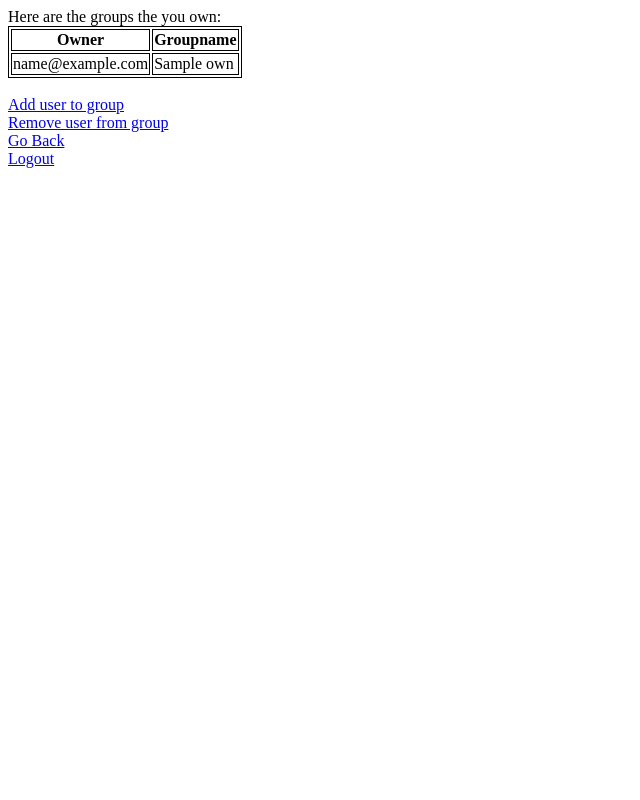
After one commit to keatonpsmith/Database-Project, a Flask app: page /my_groups in a window 1280 px wide. The commit adds this page. Shown: the whole page, without its empty margins (0-640 px from the left). Run offline with Flask 2, Linux system fonts and the light colour scheme; the visitor is signed in with stand-in values (Sample User, id 1); tables that the repository leaves empty or names only in its code hold one stand-in row (values such as "Sample post").

Commit message:
Added page to display group ownership

```diff
--- a/Main.py
+++ b/Main.py
@@ -158,6 +158,16 @@ def ratings():
     cursor.close()
     return render_template('ratings.html', posts=data)
 
+@app.route('/my_groups', methods=["GET", "POST"])
+def groups():
+    email = session['email']
+    cursor = conn.cursor();
+    query = 'SELECT * FROM own WHERE email = %s'
+    cursor.execute(query, (email))
+    data = cursor.fetchall()
+    cursor.close()
+    return render_template('groups.html', posts=data)
+
 @app.route('/manage_tags', methods=["GET", "POST"])
 def manage_tags():
     email = session['email']
--- /dev/null
+++ b/templates/groups.html
@@ -0,0 +1,42 @@
+<html>
+<head>
+</head>
+<body>
+
+<style type="text/css">
+	table, th, td{
+		border: 1px solid black;
+	}
+</style>
+
+Here are the groups the you own:
+
+<table>
+	<th>Owner</th>
+	<th>Groupname</th>
+
+
+{% for line in posts %}
+	<tr>
+		<td>{{line.email}}</td>
+		<td>{{line.fg_name}}</td>
+	</tr>
+{% endfor %}
+</table>
+<br>
+<a href = "/new_friend">Add user to group</a>
+<!-- adding ability to add to a group
+add checking for if group is owned by person later-->
+<br>
+<a href = "/old_friend">Remove user from group</a>
+<!-- adding ability to remove from a group
+add checking for if group is owned by person later-->
+<br>
+<a href="/home">Go Back</a>
+<br>
+<a href="/logout">Logout</a>
+
+</body>
+
+
+</html>
--- a/templates/home.html
+++ b/templates/home.html
@@ -37,6 +37,11 @@ Posts:
 
 </br>
 
+<a href="/my_groups">My FriendGroups</a>
+
+</br>
+
+
 <a href="/manage_tags">Manage Tags</a>
 </br>
 
```
Also changed, not shown: templates/new_user.html (added, +20 -0 lines), templates/old_user.html (added, +20 -0 lines).
